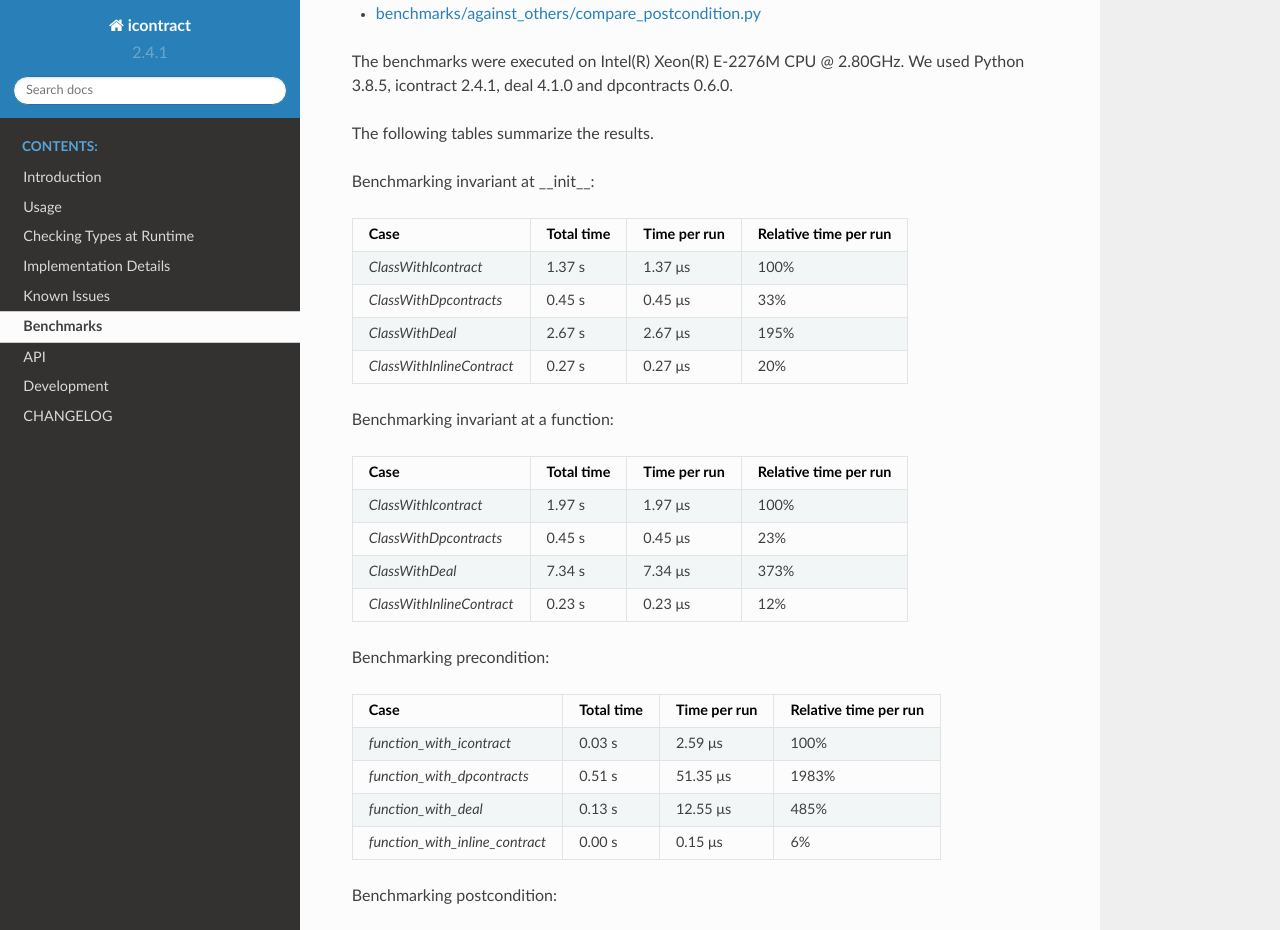
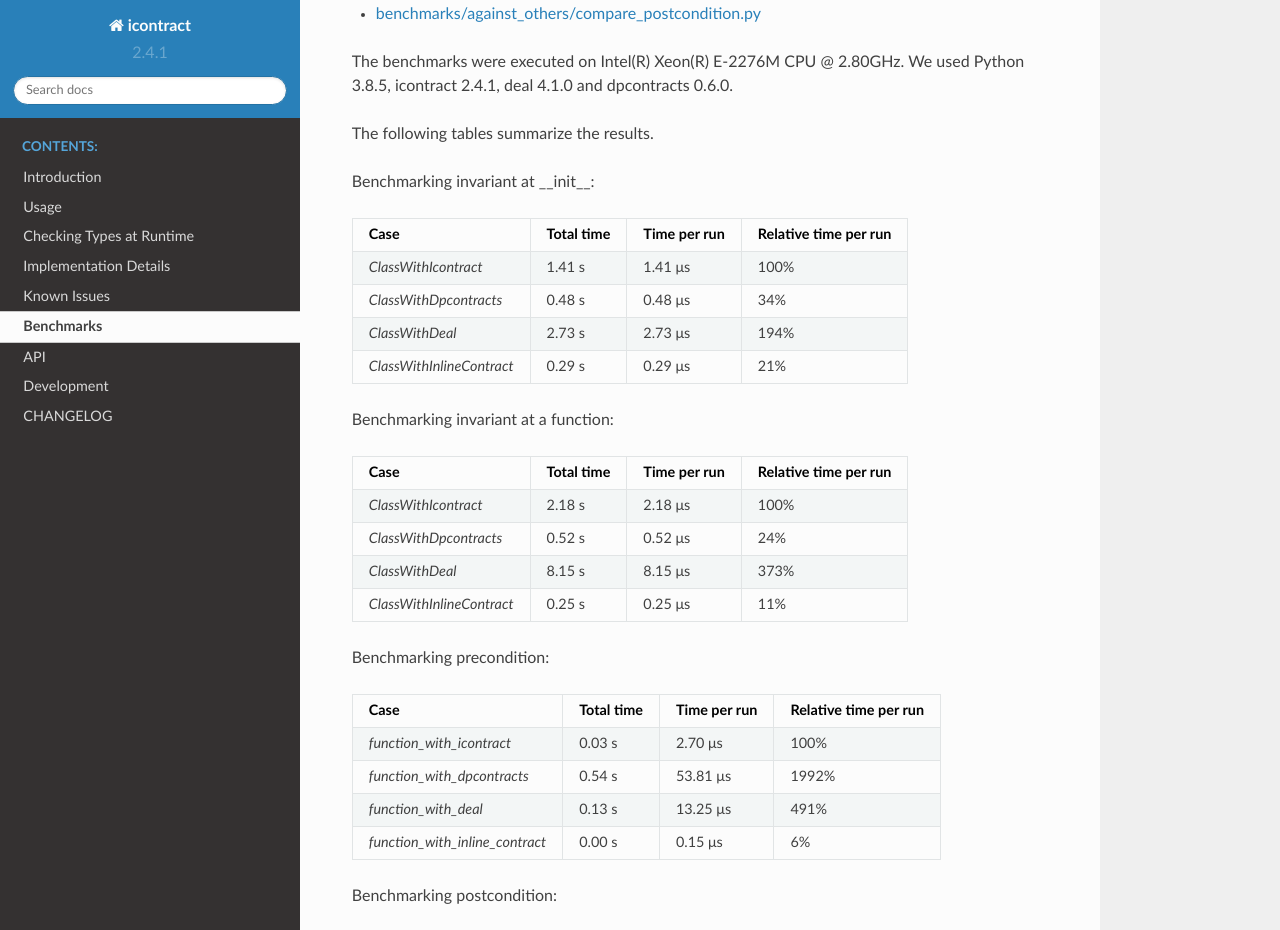
Before and after one commit to Parquery/icontract, a Sphinx documentation site: the page built from docs/source/benchmarks.rst, in a window 1280 px wide and 1400 px high, scrolled down 470 px. Shown: the top 930 px of the window. Built offline with Sphinx 7.4.7 and the Read the Docs theme 2.0.0, drawn with Linux system fonts in a browser that asks for light colours; the version number is read from the project's files by our own code; some of the changed text lies outside the part shown.

```diff
--- a/docs/source/benchmarks.rst
+++ b/docs/source/benchmarks.rst
@@ -28,10 +28,10 @@
 =========================  ============  ==============  =======================
 Case                         Total time    Time per run    Relative time per run
 =========================  ============  ==============  =======================
-`ClassWithIcontract`             1.37 s         1.37 μs                     100%
-`ClassWithDpcontracts`           0.45 s         0.45 μs                      33%
-`ClassWithDeal`                  2.67 s         2.67 μs                     195%
-`ClassWithInlineContract`        0.27 s         0.27 μs                      20%
+`ClassWithIcontract`             1.41 s         1.41 μs                     100%
+`ClassWithDpcontracts`           0.48 s         0.48 μs                      34%
+`ClassWithDeal`                  2.73 s         2.73 μs                     194%
+`ClassWithInlineContract`        0.29 s         0.29 μs                      21%
 =========================  ============  ==============  =======================
 
 Benchmarking invariant at a function:
@@ -39,10 +39,10 @@
 =========================  ============  ==============  =======================
 Case                         Total time    Time per run    Relative time per run
 =========================  ============  ==============  =======================
-`ClassWithIcontract`             1.97 s         1.97 μs                     100%
-`ClassWithDpcontracts`           0.45 s         0.45 μs                      23%
-`ClassWithDeal`                  7.34 s         7.34 μs                     373%
-`ClassWithInlineContract`        0.23 s         0.23 μs                      12%
+`ClassWithIcontract`             2.18 s         2.18 μs                     100%
+`ClassWithDpcontracts`           0.52 s         0.52 μs                      24%
+`ClassWithDeal`                  8.15 s         8.15 μs                     373%
+`ClassWithInlineContract`        0.25 s         0.25 μs                      11%
 =========================  ============  ==============  =======================
 
 Benchmarking precondition:
@@ -50,9 +50,9 @@
 ===============================  ============  ==============  =======================
 Case                               Total time    Time per run    Relative time per run
 ===============================  ============  ==============  =======================
-`function_with_icontract`              0.03 s         2.59 μs                     100%
-`function_with_dpcontracts`            0.51 s        51.35 μs                    1983%
-`function_with_deal`                   0.13 s        12.55 μs                     485%
+`function_with_icontract`              0.03 s         2.70 μs                     100%
+`function_with_dpcontracts`            0.54 s        53.81 μs                    1992%
+`function_with_deal`                   0.13 s        13.25 μs                     491%
 `function_with_inline_contract`        0.00 s         0.15 μs                       6%
 ===============================  ============  ==============  =======================
 
@@ -61,11 +61,11 @@
 ===============================  ============  ==============  =======================
 Case                               Total time    Time per run    Relative time per run
 ===============================  ============  ==============  =======================
-`function_with_icontract`              0.03 s         2.60 μs                     100%
-`function_with_dpcontracts`            0.51 s        51.47 μs                    1977%
-`function_with_deal_post`              0.01 s         0.89 μs                      34%
-`function_with_deal_ensure`            0.01 s         1.21 μs                      46%
-`function_with_inline_contract`        0.00 s         0.15 μs                       6%
+`function_with_icontract`              0.03 s         2.71 μs                     100%
+`function_with_dpcontracts`            0.54 s        54.23 μs                    2004%
+`function_with_deal_post`              0.01 s         0.91 μs                      34%
+`function_with_deal_ensure`            0.01 s         1.30 μs                      48%
+`function_with_inline_contract`        0.00 s         0.16 μs                       6%
 ===============================  ============  ==============  =======================
 
 
```
Also changed, not shown: 1 other file.
